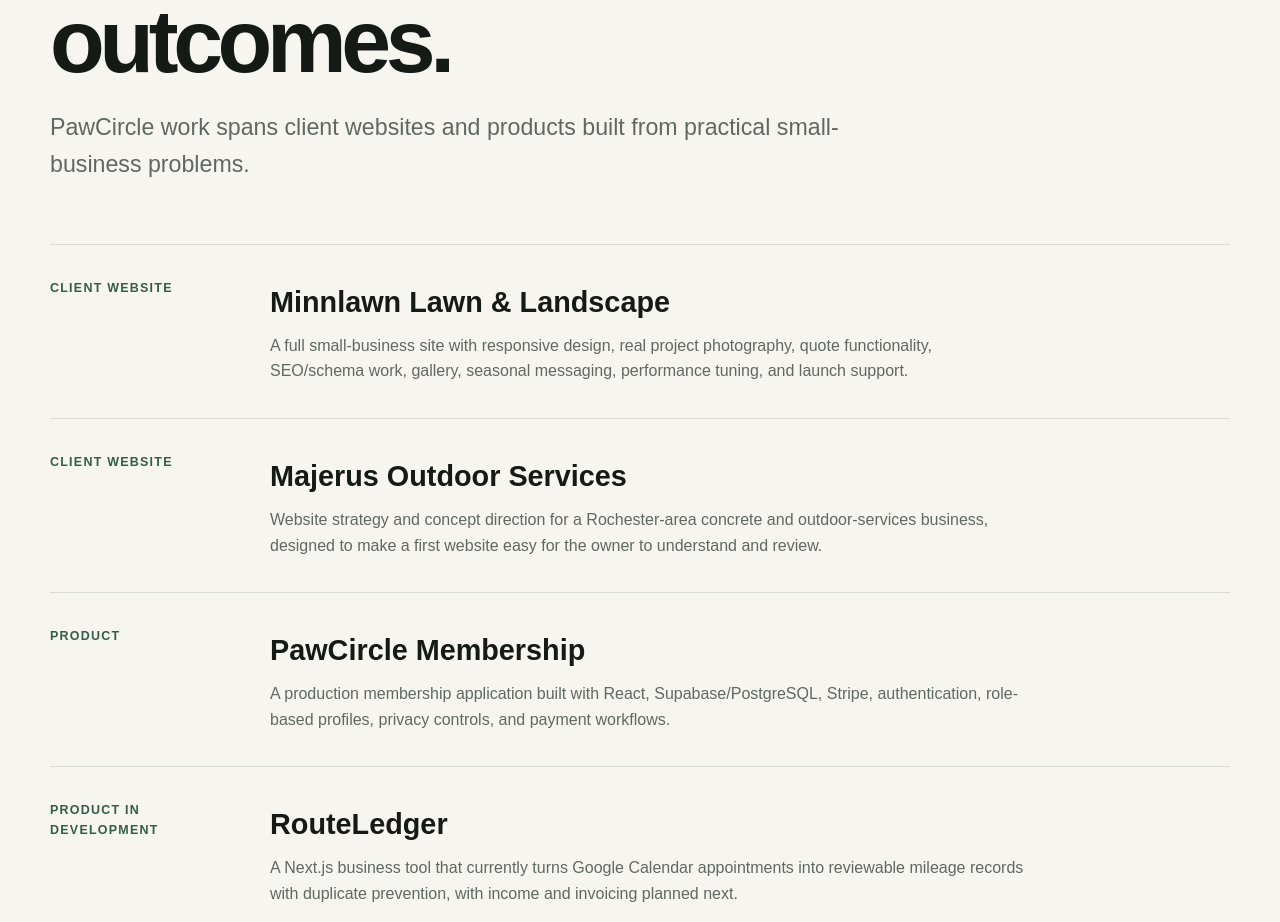
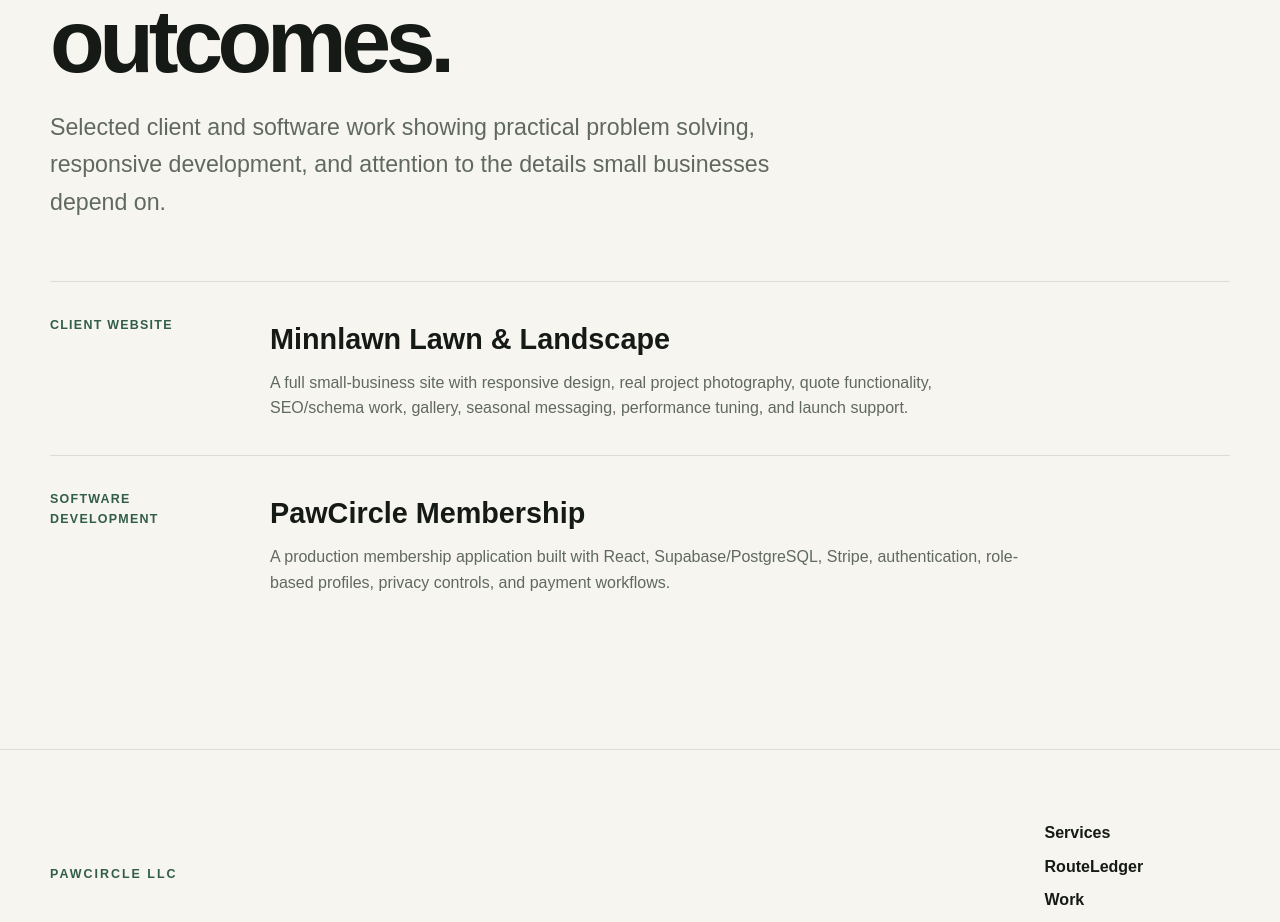
Before and after one commit to reaaland/pawcircle-llc-site, a Next.js app: page /work in a window 1280 px wide. Shown: the part 387-1309 px from the top of the page. Built offline with nearby package versions, Linux system fonts and the light colour scheme.

Commit message:
Remove internal ledger from public work page

```diff
--- a/app/work/page.tsx
+++ b/app/work/page.tsx
@@ -4,9 +4,7 @@
 
 const projects = [
   ["Minnlawn Lawn & Landscape", "Client website", "A full small-business site with responsive design, real project photography, quote functionality, SEO/schema work, gallery, seasonal messaging, performance tuning, and launch support."],
-  ["Majerus Outdoor Services", "Client website", "Website strategy and concept direction for a Rochester-area concrete and outdoor-services business, designed to make a first website easy for the owner to understand and review."],
-  ["PawCircle Membership", "Product", "A production membership application built with React, Supabase/PostgreSQL, Stripe, authentication, role-based profiles, privacy controls, and payment workflows."],
-  ["RouteLedger", "Product in development", "A Next.js business tool that currently turns Google Calendar appointments into reviewable mileage records with duplicate prevention, with income and invoicing planned next."],
+  ["PawCircle Membership", "Software development", "A production membership application built with React, Supabase/PostgreSQL, Stripe, authentication, role-based profiles, privacy controls, and payment workflows."],
 ] as const;
 
 export default function WorkPage() {
@@ -14,7 +12,7 @@
     <main className="shell page-shell">
       <p className="eyebrow">WORK</p>
       <h1>Real projects, real constraints, useful outcomes.</h1>
-      <p className="lede page-lede">PawCircle work spans client websites and products built from practical small-business problems.</p>
+      <p className="lede page-lede">Selected client and software work showing practical problem solving, responsive development, and attention to the details small businesses depend on.</p>
       <div className="work-list">
         {projects.map(([title, type, description]) => (
           <article key={title} className="work-row">
```
